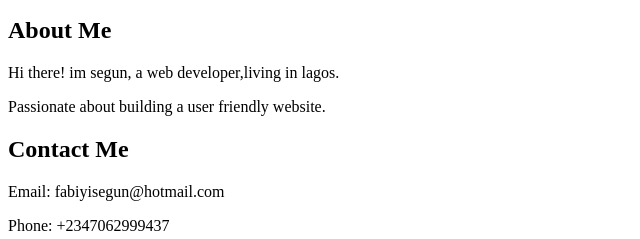
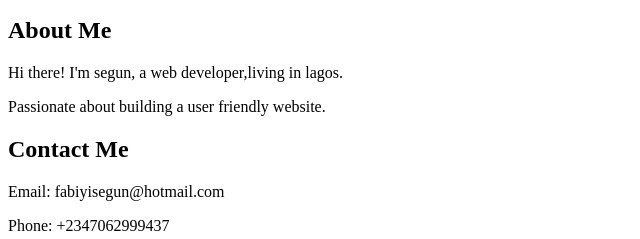
Before and after one commit to fabiyis/PortfolioWeek5, a plain HTML site: page index.Html in a window 1280 px wide. Shown: the part 2399-2638 px from the top of the page, 0-640 px from the left. Drawn offline with Linux system fonts and the light colour scheme.

Commit message:
correction on index.html

```diff
--- a/index.Html
+++ b/index.Html
@@ -26,7 +26,7 @@
     <section id="about">
         <div class="container">
             <h2>About Me</h2>
-            <p>Hi there! im segun, a web developer,living in lagos.</p>
+            <p>Hi there! I'm segun, a web developer,living in lagos.</p>
             <p>Passionate about building a user friendly website.</p>
         </div>
     </section>
```
